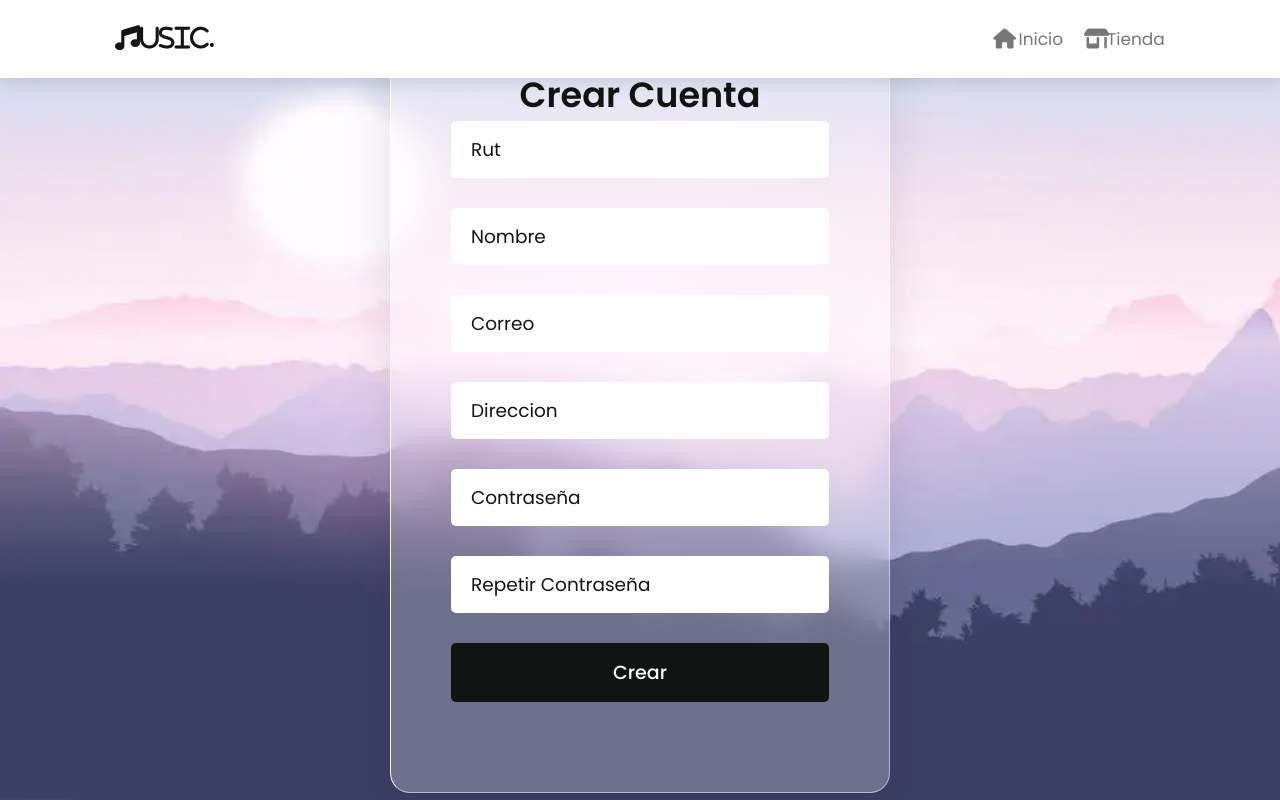
After one commit to Shordy1/Musica, a PHP site: page /register.php in a window 1280 px wide. The commit adds this page. Run offline with PHP 8.4, Linux system fonts and the light colour scheme.

Commit message:
login/register_(sin_validaciones)

```diff
--- /dev/null
+++ b/register.php
@@ -0,0 +1,104 @@
+<?php
+
+  require "bdCreate.php";
+
+  $error = null;
+
+  if ($_SERVER["REQUEST_METHOD"] == "POST") {
+    if (empty($_POST["rut"]) || empty($_POST["nombre"]) ||  empty($_POST["correo"]) ||  empty($_POST["direccion"]) ||  empty($_POST["contra"]) ||  empty($_POST["repContra"]) ) {
+      $error = "Rellene los campos.";
+    } else if ( ($_POST["contra"]) !=  ($_POST["repContra"])) {
+      $error = "Las contraseñas no coninciden";
+    } else {
+      $rut = $_POST["rut"];
+      $nombre = $_POST["nombre"];
+      $correo = $_POST["correo"];
+      $direccion = $_POST["direccion"];
+      $contra = $_POST["contra"];
+
+      $statement = $conn->prepare("INSERT INTO cliente (rut_cliente, correo, nombre, contra, direccion) VALUES (:rut, :nombre, :correo, :direccion, :contra)");
+      $statement->bindParam(":rut", $_POST["rut"]);
+      $statement->bindParam(":nombre", $_POST["nombre"]);
+      $statement->bindParam(":correo", $_POST["correo"]);
+      $statement->bindParam(":direccion", $_POST["direccion"]);
+      $statement->bindParam(":contra", $_POST["contra"]);
+      $statement->execute();
+
+
+     session_start();
+     $_SESSION['mensaje_exito'] = 'Usuario creado correctamente';
+
+
+      header("Location: index.php");
+    }
+  }
+?>
+
+
+
+<!DOCTYPE html>
+<html lang="en">
+<head>
+    <meta charset="UTF-8">
+    <meta http-equiv="X-UA-Compatible" content="IE=edge">
+    <meta name="viewport" content="width=device-width, initial-scale=1.0">
+    <title>Document</title>
+    <link rel="stylesheet" href="https://cdnjs.cloudflare.com/ajax/libs/font-awesome/6.4.0/css/all.min.css">
+    <link rel="stylesheet" href="static/css/login.css">
+    <link rel="stylesheet" href="static/css/style.css">
+    <link rel="stylesheet" href="static/css/error.css">
+</head>
+<body>
+    <!-- Header section starts-->
+    <header class="header">
+        <a href="index.php" class="logo"> <i class="fa-sharp fa-solid fa-music fa-bounce">USIC.</i></a>
+        <nav class="navbar">
+            <a href="index.php"><i class="fa-solid fa-house fa-beat"></i> Inicio</a>
+            <a href="tienda.php"><i class="fa-solid fa-shop fa-beat"></i>Tienda</a>
+        </nav>
+        <div id="menu-btn" class="fas fa-bars"></div>
+    </header>
+    <!-- Header section end-->
+
+    <section>
+
+        <img src="static/img/back.jpg" class="bg">
+
+        <form method="POST" action="register.php">
+            <div class="login">
+                <h2>Crear cuenta</h2>
+                <div class="inputBox">
+                    <input id="rut" name="rut" type="text" placeholder="Rut">
+                </div>
+                <div class="inputBox">
+                    <input id="nombre" name="nombre" type="text" placeholder="Nombre">
+                </div>
+                <div class="inputBox">
+                    <input id="correo" name="correo" type="text" placeholder="Correo">
+                </div>
+                <div class="inputBox">
+                    <input id="direccion" name="direccion" type="text" placeholder="Direccion">
+                </div>
+                <div class="inputBox">
+                    <input id="contra" name="contra" type="password" placeholder="Contraseña">
+                </div>
+                <div class="inputBox">
+                    <input id="repContra" name="repContra" type="password" placeholder="Repetir Contraseña">
+                </div>
+                <div class="inputBox">
+                    <input type="submit" value="Crear" id="btn">
+                </div>
+                <?php if ($error): ?>
+                    <p   class="error-box">
+                         <?= $error ?>
+                    </p>
+                <?php endif ?>
+            </div>
+        </form>
+
+
+
+
+    </section>
+</body>
+</html>
--- /dev/null
+++ b/static/css/error.css
@@ -0,0 +1,11 @@
+.error-box {
+    background-color: rgba(255, 0, 0, 0.5);
+    color: white;
+    border: 2px solid rgba(255, 0, 0, 0.8);
+    padding: 10px;
+    width: 200px;
+    text-align: center;
+    margin: 0 auto;
+    border-radius: 10px;
+    box-shadow: 0 0 10px rgba(255, 0, 0, 0.8);
+  }
```
Also changed, not shown: index.php (+40 -8 lines), login.php (added, +89 -0 lines), static/css/msjE.css (added, +30 -0 lines).
